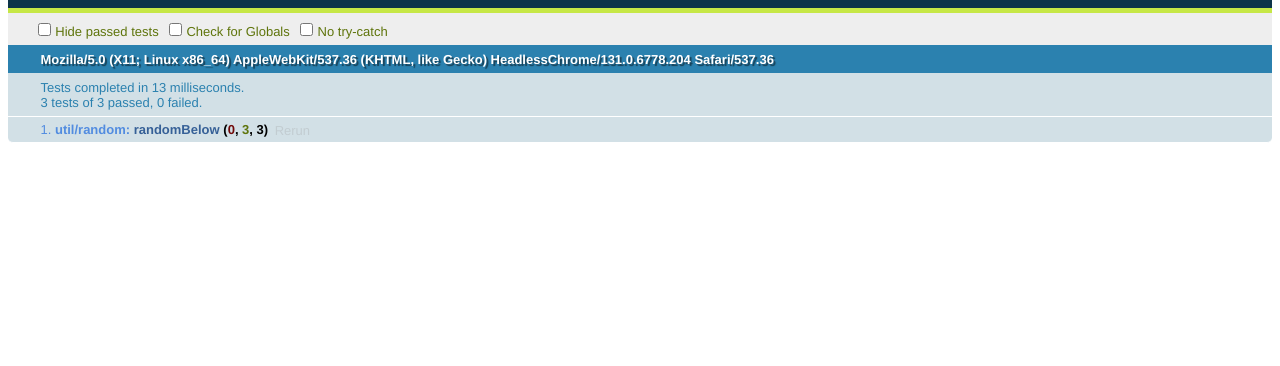
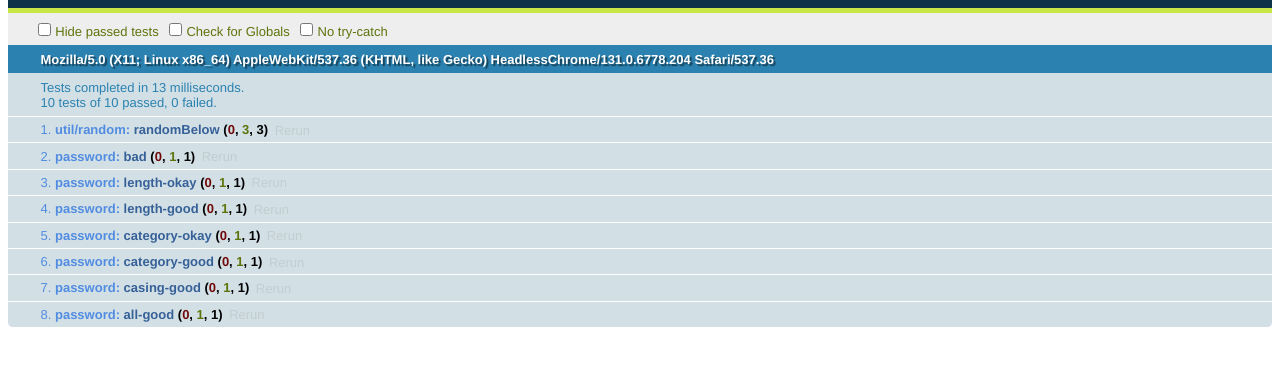
Before and after one commit to larsthorup/jsdevenv, a plain HTML site: page src/test/index.html in a window 1280 px wide. Shown: the part 48-414 px from the top of the page. Drawn offline with Linux system fonts and the light colour scheme.

Commit message:
require.js: define

```diff
--- a/src/js/requireConfig.js
+++ b/src/js/requireConfig.js
@@ -1,4 +1,4 @@
-/*global require*/
+/*global require,define*/
 require.config({
     deps: ["main"],
 
--- /dev/null
+++ b/src/js/util/passwordEvaluator.js
@@ -0,0 +1,36 @@
+/*global require,define*/
+define([
+], function () {
+    "use strict";
+
+    return {
+        strength: function (password) {
+            var result = 0, digitCount, alphaCount, specialCount, categoryCount, lowerCount, upperCount;
+            if (password.length > 4) {
+                result += 1;
+            }
+            if (password.length > 8) {
+                result += 1;
+            }
+            digitCount = (password.match(/\d/g) || []).length;
+            alphaCount = (password.match(/[a-zA-Z]/g) || []).length;
+            specialCount = password.length - digitCount - alphaCount;
+            categoryCount = 0;
+            if (digitCount > 0) { categoryCount += 1; }
+            if (alphaCount > 0) { categoryCount += 1; }
+            if (specialCount > 0) { categoryCount += 1; }
+            if (categoryCount > 1) {
+                result += 1;
+            }
+            if (categoryCount > 2) {
+                result += 1;
+            }
+            lowerCount = (password.match(/[a-z]/g) || []).length;
+            upperCount = (password.match(/[A-Z]/g) || []).length;
+            if (lowerCount > 0 && upperCount > 0) {
+                result += 1;
+            }
+            return result;
+        }
+    };
+});
--- /dev/null
+++ b/src/js/util/passwordEvaluator.test.js
@@ -0,0 +1,27 @@
+/*jslint undef:true, sloppy:true*/ // Note: to avoid having to write QUnit.module, etc
+require([
+    "util/passwordEvaluator"
+], function (pw) {
+    module("password");
+    test("bad", function () {
+        equal(pw.strength("abc"), 0, "abc");
+    });
+    test("length-okay", function () {
+        equal(pw.strength("china"), 1, "china");
+    });
+    test("length-good", function () {
+        equal(pw.strength("evaluator"), 2, "evaluator");
+    });
+    test("category-okay", function () {
+        equal(pw.strength("a1"), 1, "a1");
+    });
+    test("category-good", function () {
+        equal(pw.strength("a1."), 2, "a1.");
+    });
+    test("casing-good", function () {
+        equal(pw.strength("aA"), 1, "aA");
+    });
+    test("all-good", function () {
+        equal(pw.strength("aAbBcCdD123!#"), 5, "aAbBcCdD123!#");
+    });
+});
--- a/src/test/index.html
+++ b/src/test/index.html
@@ -17,7 +17,8 @@
             baseUrl: "../js"
         });
         require([
-            "util/random.test"
+            "util/random.test",
+            "util/passwordEvaluator.test"
         ],function() {
             QUnit.start();
         });
```
